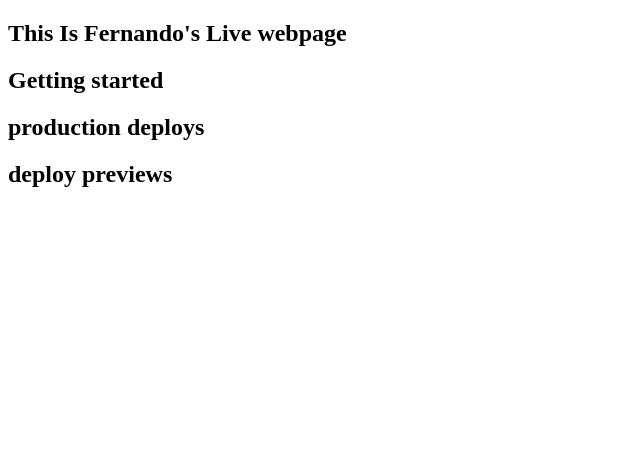
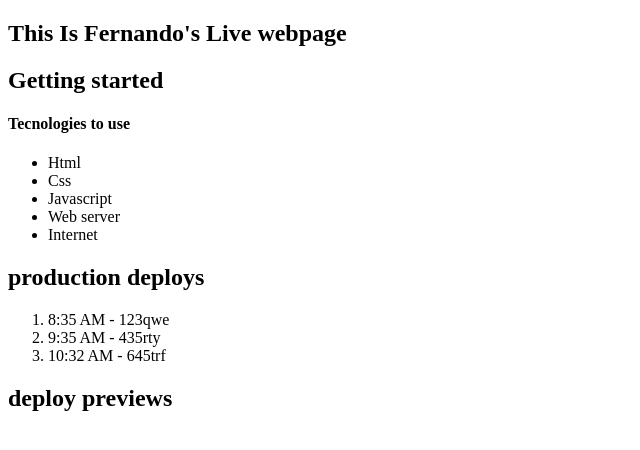
Before and after one commit to lolfox215/helloworld, a plain HTML site: page index.html in a window 1280 px wide. Shown: the whole page, without its empty margins (0-640 px from the left). Drawn offline with Linux system fonts and the light colour scheme.

Commit message:
added list to index

```diff
--- a/index.html
+++ b/index.html
@@ -10,13 +10,25 @@
         <section title="main-body">
             <div title="website-info">
                 <h1>This Is Fernando's Live webpage</h1>
-
             </div>
             <div title="Getting started">
                 <h2>Getting started</h2>
+                <h4>Tecnologies to use</h4>
+                <ul>
+                    <li>Html</li>
+                    <li>Css</li>
+                    <li>Javascript</li>
+                    <li>Web server</li>
+                    <li>Internet</li>
+                </ul>
             </div>
             <div title="production-deploys">
                 <h2>production deploys</h2>
+                <ol>
+                    <li>8:35 AM - 123qwe</li>
+                    <li>9:35 AM - 435rty</li>
+                    <li>10:32 AM - 645trf</li>
+                </ol>
             </div>
             <div title="deploy-previews">
                 <h2>deploy previews</h2>
```
